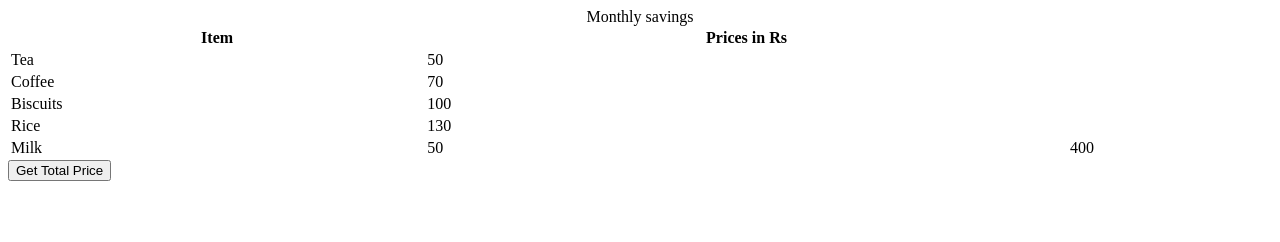
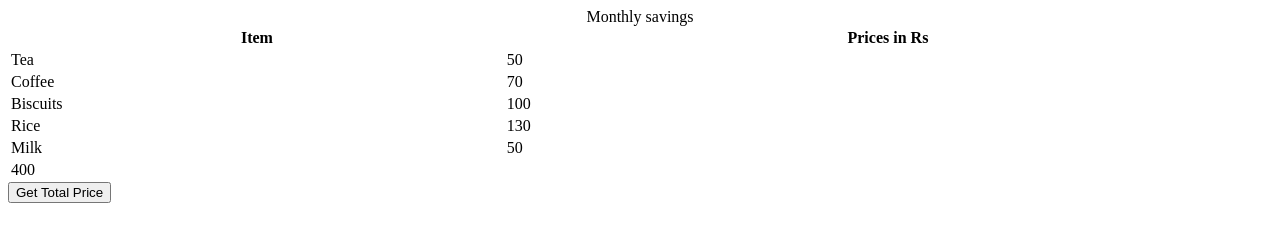
Before and after one commit to acciojob/grofers-checkout-rahul-9340, a website: page main.html in a window 1280 px wide. Both pictures are taken after a click on the button "Get Total Price". Drawn offline with Linux system fonts and the light colour scheme.

Commit message:
created a submission

```diff
--- a/main.html
+++ b/main.html
@@ -8,7 +8,7 @@
 
 <body>
     <!-- the entire body must be written by student -->
-    <table style="width: 100%">
+    <table id ="table" style="width: 100%">
     <caption>
       Monthly savings
     </caption>
--- a/script.js
+++ b/script.js
@@ -10,11 +10,11 @@ for(let i=0; i<items.length; i++)
 	{
       sum = sum + (+items[i].textContent);
     }
-const last = document.getElementById("last")
-const td = document.createElement("td")
-	td.innerHTML = `${sum}`
+const table = document.getElementById("table")
+const tr = document.createElement("tr")
+	tr.innerHTML = `<td colspan="2">${sum}</td>`
 
-last.appendChild(td)
+table.appendChild(tr)
 // document.body.appendChild(table);
 
 };
```
